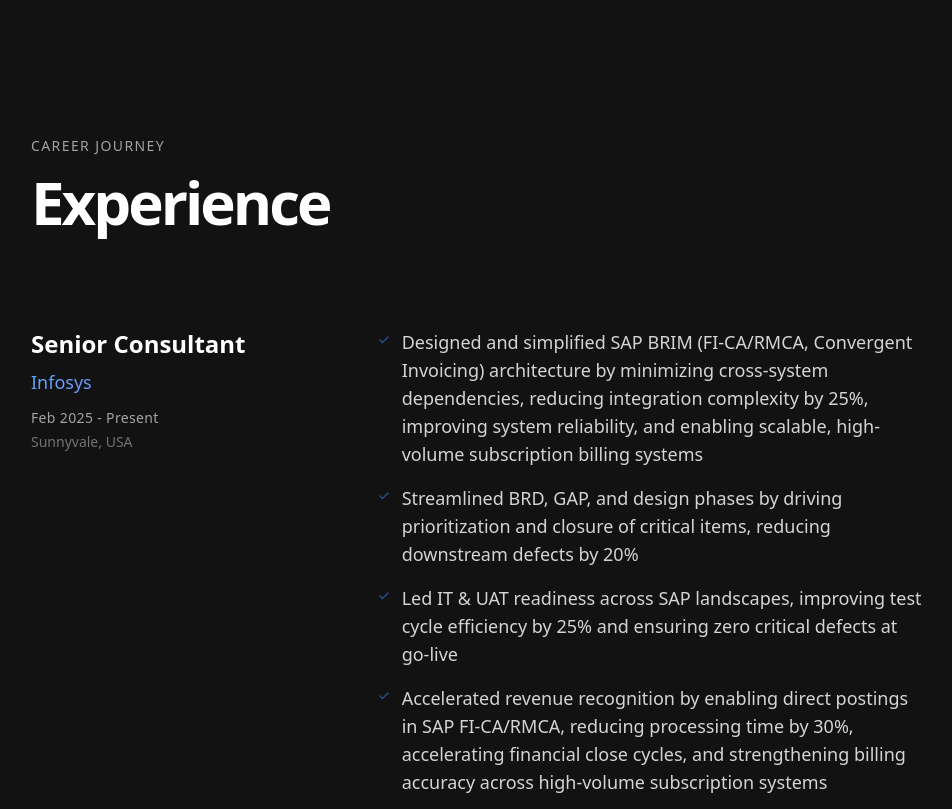
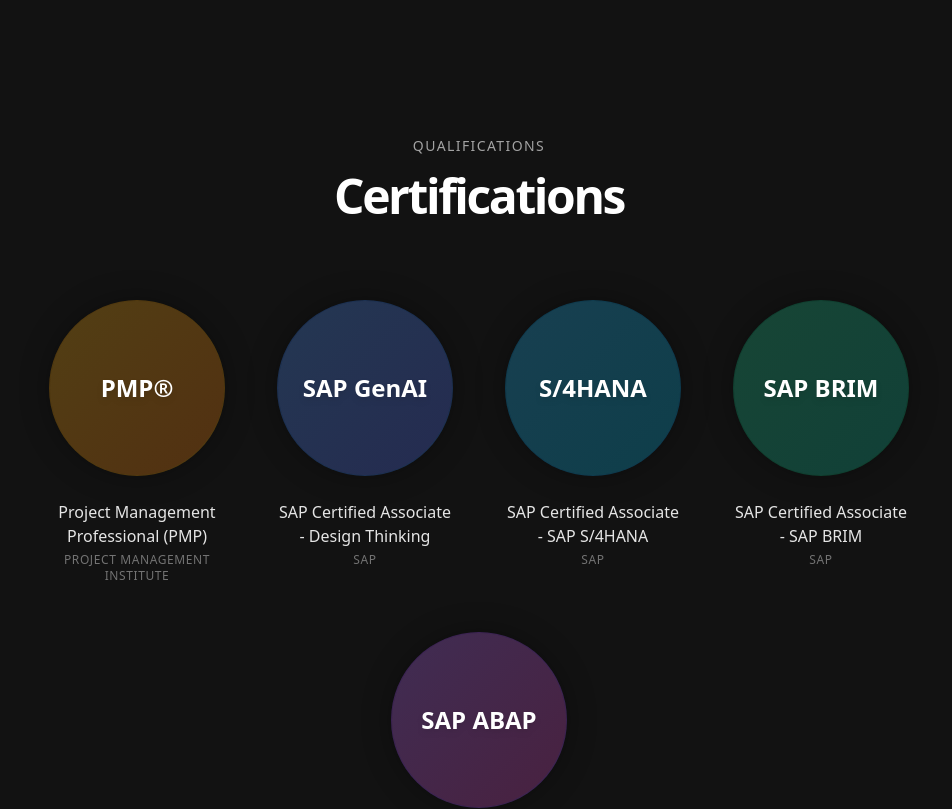
Before and after one commit to hemantwakchaure-lab/Portfolio, a Next.js app: page / in a window 1280 px wide. Shown: the part 3960-4769 px from the top of the page, without its empty margins (161-1113 px from the left). Built offline with nearby package versions, Linux system fonts and the light colour scheme.

Commit message:
Add Certifications section with glowing circles for PMP and SAP

```diff
--- a/src/app/page.tsx
+++ b/src/app/page.tsx
@@ -1,5 +1,6 @@
 import ScrollyCanvas from "@/components/ScrollyCanvas";
 import Overlay from "@/components/Overlay";
+import Certifications from "@/components/Certifications";
 import Experience from "@/components/Experience";
 import Projects from "@/components/Projects";
 
@@ -10,6 +11,7 @@
         <ScrollyCanvas />
         <Overlay />
       </div>
+      <Certifications />
       <Experience />
       <Projects />
       <footer className="py-8 text-center text-sm text-neutral-500 border-t border-white/5">
--- /dev/null
+++ b/src/components/Certifications.tsx
@@ -0,0 +1,108 @@
+"use client";
+
+import { motion } from "framer-motion";
+
+const certifications = [
+    {
+        title: "Project Management Professional (PMP)",
+        issuer: "Project Management Institute",
+        short: "PMP®",
+        color: "from-amber-400 to-orange-500",
+        bg: "bg-amber-500/10",
+        border: "border-amber-500/20"
+    },
+    {
+        title: "SAP Certified Associate - Design Thinking",
+        issuer: "SAP",
+        short: "SAP GenAI", // representing SAP innovation/GenAI focus as requested
+        color: "from-blue-400 to-indigo-500",
+        bg: "bg-blue-500/10",
+        border: "border-blue-500/20"
+    },
+    {
+        title: "SAP Certified Associate - SAP S/4HANA",
+        issuer: "SAP",
+        short: "S/4HANA",
+        color: "from-sky-400 to-cyan-500",
+        bg: "bg-sky-500/10",
+        border: "border-sky-500/20"
+    },
+    {
+        title: "SAP Certified Associate - SAP BRIM",
+        issuer: "SAP",
+        short: "SAP BRIM",
+        color: "from-emerald-400 to-teal-500",
+        bg: "bg-emerald-500/10",
+        border: "border-emerald-500/20"
+    },
+    {
+        title: "SAP Certified Development Associate - ABAP",
+        issuer: "SAP",
+        short: "SAP ABAP",
+        color: "from-purple-400 to-pink-500",
+        bg: "bg-purple-500/10",
+        border: "border-purple-500/20"
+    }
+];
+
+export default function Certifications() {
+    return (
+        <section className="relative z-20 bg-[#121212] pt-24 pb-8 px-8 md:px-24">
+            <div className="max-w-6xl mx-auto">
+                <motion.div
+                    initial={{ opacity: 0, y: 50 }}
+                    whileInView={{ opacity: 1, y: 0 }}
+                    viewport={{ once: true, margin: "-100px" }}
+                    transition={{ duration: 0.8, ease: "easeOut" }}
+                    className="mb-16 md:mb-20 text-center"
+                >
+                    <h3 className="text-sm uppercase tracking-widest text-neutral-400 mb-4">
+                        Qualifications
+                    </h3>
+                    <h2 className="text-4xl md:text-5xl font-bold tracking-tighter text-white">
+                        Certifications
+                    </h2>
+                </motion.div>
+
+                <div className="flex flex-wrap justify-center gap-8 md:gap-12">
+                    {certifications.map((cert, index) => (
+                        <motion.div
+                            key={index}
+                            initial={{ opacity: 0, scale: 0.9 }}
+                            whileInView={{ opacity: 1, scale: 1 }}
+                            whileHover={{ y: -10, scale: 1.05 }}
+                            viewport={{ once: true, margin: "-50px" }}
+                            transition={{ duration: 0.5, delay: index * 0.1, ease: "easeOut" }}
+                            className="flex flex-col items-center group cursor-default"
+                        >
+                            {/* The Circle */}
+                            <div className={`w-36 h-36 md:w-44 md:h-44 rounded-full ${cert.bg} border ${cert.border} flex items-center justify-center p-6 relative overflow-hidden backdrop-blur-sm transition-all duration-500 shadow-[0_0_30px_rgba(0,0,0,0.3)] group-hover:shadow-[0_0_40px_rgba(255,255,255,0.1)]`}>
+
+                                {/* Inner Glow */}
+                                <div className={`absolute inset-0 opacity-20 bg-gradient-to-br ${cert.color} group-hover:opacity-40 transition-opacity duration-500`} />
+
+                                {/* Spinning border effect on hover */}
+                                <div className={`absolute inset-[-2px] bg-gradient-to-r ${cert.color} opacity-0 group-hover:opacity-100 transition-opacity duration-500 animate-[spin_4s_linear_infinite] [mask-image:linear-gradient(transparent,transparent),linear-gradient(#000,#000)] [mask-clip:padding-box,border-box] [mask-composite:exclude] border-[2px] border-transparent rounded-full`} />
+
+                                {/* Short Name inside circle */}
+                                <h4 className="relative z-10 text-xl md:text-2xl font-bold text-center text-white drop-shadow-md">
+                                    {cert.short}
+                                </h4>
+                            </div>
+
+                            {/* Full Title below circle */}
+                            <div className="mt-6 text-center max-w-[180px]">
+                                <p className="text-sm md:text-base font-medium text-neutral-200 leading-snug">
+                                    {cert.title}
+                                </p>
+                                <p className="text-xs text-neutral-500 mt-1 uppercase tracking-wider">
+                                    {cert.issuer}
+                                </p>
+                            </div>
+                        </motion.div>
+                    ))}
+                </div>
+            </div>
+        </section>
+    );
+}
```
